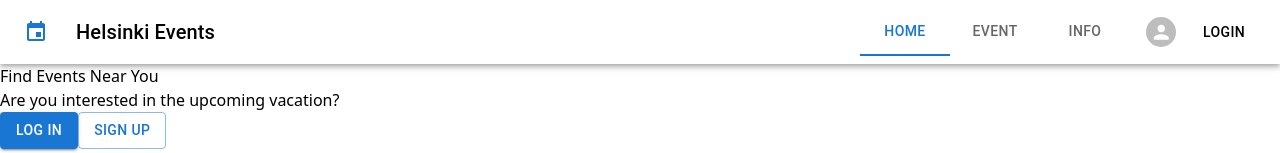
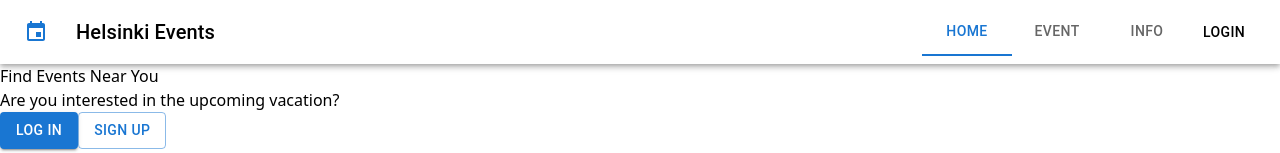
Before and after one commit to Evan224/MyHelsinkiEvents, a React (Vite) app: page /homepage in a window 1280 px wide. Shown: the top 153 px of the page. Built offline with nearby package versions, Linux system fonts and the light colour scheme; no server answers.

Commit message:
fix TS bug

```diff
--- a/src/Auth.tsx
+++ b/src/Auth.tsx
@@ -28,7 +28,6 @@ const AuthProvider = ({ children }:{children:any}) => {
             refreshLoginState();
             setUserType(null);
             messageService.error({content:"The token is expired! Please log in again",duration:3000});
-            // location.reload();
             location.href="/loginpage";
           }
           return error;
--- a/src/components/Layout/Header.tsx
+++ b/src/components/Layout/Header.tsx
@@ -70,7 +70,7 @@ export default function Header (): JSX.Element {
   const navigate = useNavigate()
   const state = useAuth();
 
-  const [data]=useFetch(getProfile,{},[]);
+  // const [data]=useFetch(getProfile,{});
 
   const [open, setOpen] = useState(false);
 
@@ -108,7 +108,7 @@ export default function Header (): JSX.Element {
             Helsinki Events
           </Typography>
           <Tabmenu />
-          <Avatar src={data?.avatarUrl||""} sx={{ width: 30, height: 30, margin: 2 }} alt={data?.username}/>
+          {/* <Avatar src={data?.avatarUrl||""} sx={{ width: 30, height: 30, margin: 2 }} alt={data?.username}/> */}
           <Button color="inherit" sx={{
           }} onClick={() => {handleClick()}}>{
             state?.userType ? 'Logout' : 'Login'
```
